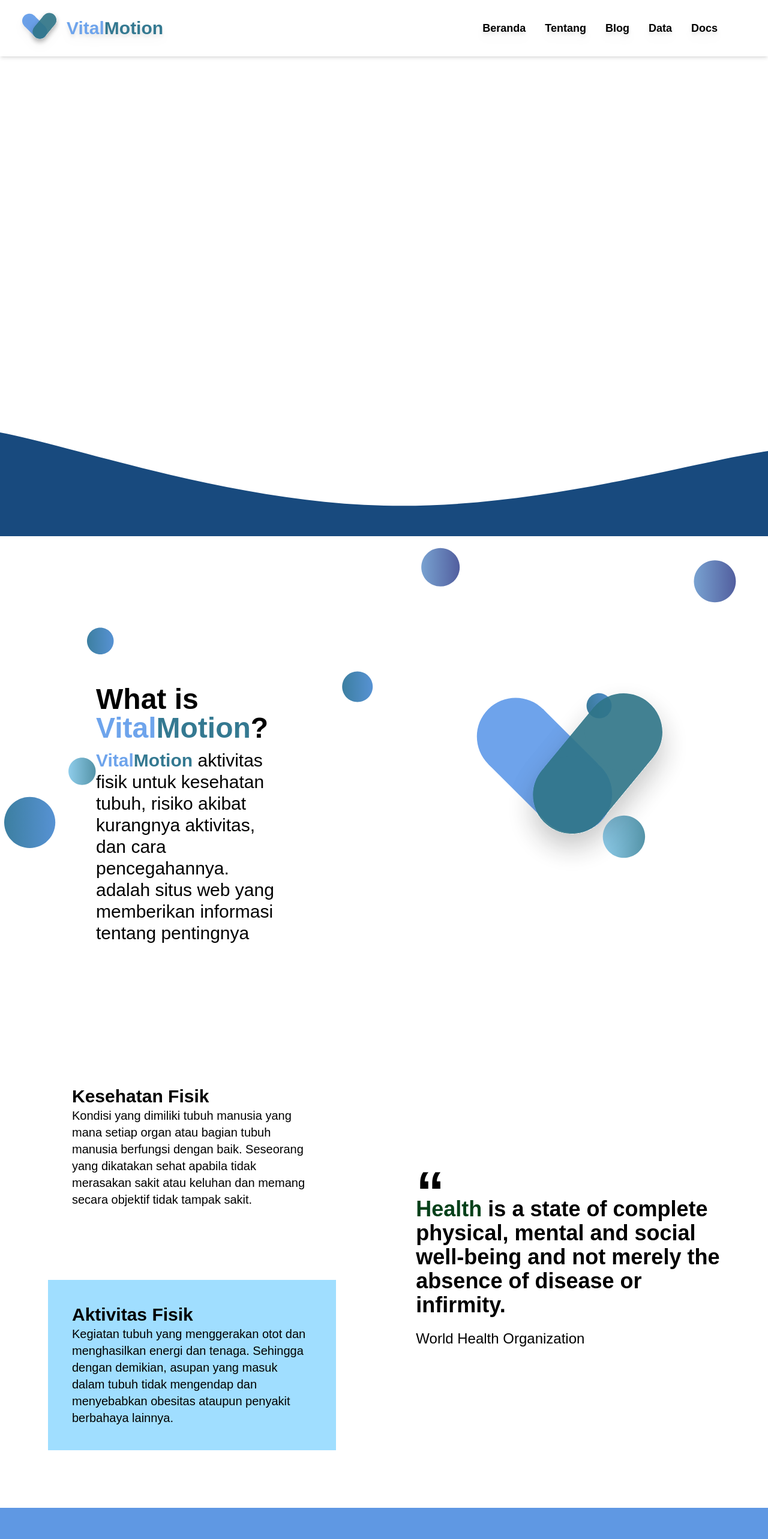
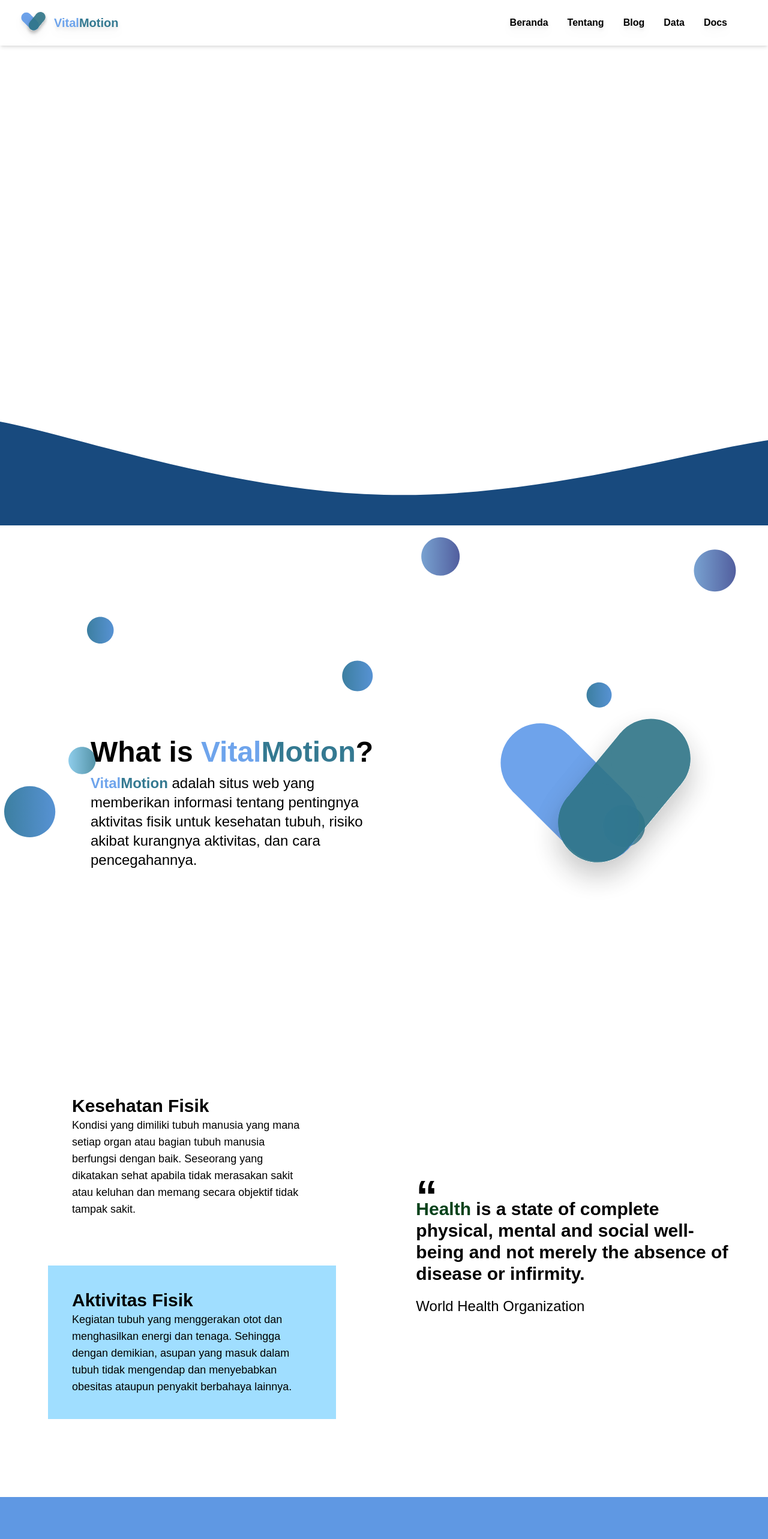
Before and after one commit to mybezen/prj-sagas, a React (Vite) app: page / in a window 1280 px wide. Shown: the top 2566 px of the page at 60% size. Built offline with nearby package versions, Linux system fonts and the light colour scheme.

Commit message:
Fix desktop view.

```diff
--- a/src/components/Navbar.jsx
+++ b/src/components/Navbar.jsx
@@ -1,31 +1,31 @@
-import React from "react";
+import React from 'react';
 import {
   Navbar,
   MobileNav,
   Typography,
   IconButton,
-} from "@material-tailwind/react";
-import VitalIcon from '../assets/VitalMotion.svg'
+} from '@material-tailwind/react';
+import VitalIcon from '../assets/VitalMotion.svg';
 
 export function StickyNavbar() {
   const [openNav, setOpenNav] = React.useState(false);
 
   React.useEffect(() => {
     window.addEventListener(
-      "resize",
+      'resize',
       () => window.innerWidth >= 960 && setOpenNav(false)
     );
   }, []);
 
   const navList = (
-    <ul className="mt-2 mb-4 flex flex-col gap-2 lg:mb-0 lg:mt-0 lg:flex-row lg:items-center lg:gap-6 lg:px-8 ">
+    <ul className="mt-2 mb-4 flex flex-col gap-2 lg:mb-0 lg:mt-0 lg:flex-row lg:items-center lg:gap-6 lg:px-8">
       <Typography
         as="li"
         variant="small"
         color="black"
-        className="p-1 poppins-regular poppins-bold"
+        className="p-1 poppins-semibold"
       >
-        <a href="#" className="flex items-center text-lg drop-shadow-lg">
+        <a href="#" className="flex items-center text-base drop-shadow-lg">
           Beranda
         </a>
       </Typography>
@@ -33,9 +33,9 @@
         as="li"
         variant="small"
         color="black"
-        className="p-1 poppins-bold"
+        className="p-1 poppins-semibold"
       >
-        <a href="#" className="flex items-center text-lg drop-shadow-lg">
+        <a href="#" className="flex items-center text-base drop-shadow-lg">
           Tentang
         </a>
       </Typography>
@@ -43,9 +43,9 @@
         as="li"
         variant="small"
         color="black"
-        className="p-1 poppins-bold"
+        className="p-1 poppins-semibold"
       >
-        <a href="#" className="flex items-center text-lg drop-shadow-lg">
+        <a href="#" className="flex items-center text-base drop-shadow-lg">
           Blog
         </a>
       </Typography>
@@ -53,9 +53,9 @@
         as="li"
         variant="small"
         color="black"
-        className="p-1 poppins-bold"
+        className="p-1 poppins-semibold"
       >
-        <a href="#" className="flex items-center text-lg drop-shadow-lg">
+        <a href="#" className="flex items-center text-base drop--lg">
           Data
         </a>
       </Typography>
@@ -63,9 +63,9 @@
         as="li"
         variant="small"
         color="black"
-        className="p-1 poppins-bold"
+        className="p-1 poppins-semibold"
       >
-        <a href="#" className="flex items-center text-lg drop-shadow-lg">
+        <a href="#" className="flex items-center text-base drop-shadow-lg">
           Docs
         </a>
       </Typography>
@@ -75,17 +75,17 @@
   return (
     <Navbar className="border-none bg-transparent fixed lg:sticky top-0 z-10 h-max max-w-full rounded-none px-4 py-2 lg:px-8 lg:py-4">
       <div className="flex items-center justify-between">
-       <div className="flex items-center gap-2 ">
-        <img className="drop-shadow-lg" src={VitalIcon} alt="" />
-        <Typography className="mr-4 cursor-default py-1.5 poppins-bold text-3xl text-lune-blue drop-shadow-lg">
-          Vital<span className="text-gr-blue">Motion</span>
-        </Typography>
+        <div className="flex items-center gap-2 ">
+          <img className="drop-shadow-lg w-[50px]" src={VitalIcon} alt="" />
+          <Typography className="mr-4 cursor-default py-1.5 poppins-bold text-xl text-lune-blue drop-shadow-lg">
+            Vital<span className="text-gr-blue">Motion</span>
+          </Typography>
         </div>
         <div className="flex items-center gap-4">
-          <div className="mr-4 hidden lg:block">{navList}</div>
+          <div className="hidden lg:block">{navList}</div>
           <IconButton
             variant="text"
-            className="rounded-none p-4 ml-auto h-6 w-6 text-inherit hover:bg-transparent focus:bg-lune-blue active:bg-transparent  lg:hidden"
+            className="rounded-none p-4 ml-auto h-6 w-6 text-inherit hover:bg-transparent focus:bg-lune-blue active:bg-transparent lg:hidden"
             ripple={false}
             onClick={() => setOpenNav(!openNav)}
           >
--- a/src/sections/Introduction.jsx
+++ b/src/sections/Introduction.jsx
@@ -22,19 +22,19 @@
       id="introduction"
     >
       <div className="lg:w-1/2 flex flex-col justify-center items-center">
-        <div className="w-9/12 bg-[#A0DEFF] lg:bg-white p-10 lg:mb-20 mb-10">
-          <h2 className="lg:text-3xl text-2xl poppins-bold">Kesehatan Fisik</h2>
-          <p className="lg:text-xl text-lg">{kesehatanFisik}</p>
+        <div className="w-9/12 bg-[#A0DEFF] lg:bg-white p-10 mb-10">
+          <h2 className="lg:text-3xl poppins-bold">Kesehatan Fisik</h2>
+          <p className="text-lg">{kesehatanFisik}</p>
         </div>
         <div className=" bg-lime-gr lg:bg-[#A0DEFF] w-9/12 p-10">
-          <h2 className="lg:text-3xl text-2xl poppins-bold">Aktivitas Fisik</h2>
-          <p className="lg:text-xl text-lg">{aktivitasFisik}</p>
+          <h2 className="lg:text-3xl poppins-bold">Aktivitas Fisik</h2>
+          <p className="text-lg">{aktivitasFisik}</p>
         </div>
       </div>
       <div className="lg:w-1/2 flex justify-center items-center lg:mb-0 mb-14">
         <div className="poppins-bold w-10/12">
-          <span className="block lg:text-8xl text-6xl">“</span>
-          <p className="lg:text-4xl text-3xl lg:-mt-10 -mt-8 lg:mb-5 mb-2">
+          <span className="block lg:text-7xl text-4xl">“</span>
+          <p className="lg:text-3xl text-3xl lg:-mt-8 lg:mb-5 mb-2">
             <span className="text-dark-gr">Health</span> is a state of complete
             physical, mental and social well-being and not merely the absence of
             disease or infirmity.
--- a/src/sections/TextBlock.jsx
+++ b/src/sections/TextBlock.jsx
@@ -1,8 +1,8 @@
 import AOS from 'aos';
 import { useEffect } from 'react';
 import 'aos/dist/aos.css';
-import VitalIcon from '../assets/VitalMotion.svg'
-import MoonIcon from '../assets/MoonIntroduction.svg'
+import VitalIcon from '../assets/VitalMotion.svg';
+import MoonIcon from '../assets/MoonIntroduction.svg';
 
 function TextBlock() {
   useEffect(() => {
@@ -21,33 +21,34 @@
       data-aos-duration="700"
       data-aos-easing="ease-in-sine"
     >
-      <img className="absolute -z-10 w-full" src={MoonIcon} alt="" />
-      <div className="lg:w-1/2 flex justify-center items-center pb-24 lg:pb-0 p-32">
-        <div className="lg:w-10/12 w-11/12">
-          <h1 className="lg:text-5xl text-3xl poppins-bold mb-3 text-black">
+      <img
+        className="absolute -z-10 lg:w-full none lg:block"
+        src={MoonIcon}
+        alt=""
+      />
+      <div className="lg:w-2/3 flex justify-center items-center pb-24 lg:pb-0 p-32">
+        <div className="w-11/12">
+          <h1 className="lg:text-5xl text-2xl poppins-bold mb-3 text-black">
             What is{' '}
             <span className="text-lune-blue">
               Vital<span className="text-gr-blue">Motion</span>
             </span>
             ?
           </h1>
-          <p className="poppins-regular lg:text-3xl text-xl">
+          <p className="poppins-regular lg:text-2xl text-xl">
             <span className="text-lune-blue poppins-bold">
               Vital<span className="text-gr-blue poppins-bold">Motion </span>
             </span>
-            <span className='text-black'>
-            aktivitas fisik untuk kesehatan tubuh, risiko akibat kurangnya
-            aktivitas, dan cara pencegahannya.
-              adalah situs web yang memberikan informasi tentang pentingnya </span>
+            <span className="text-black">
+              adalah situs web yang memberikan informasi tentang pentingnya
+              aktivitas fisik untuk kesehatan tubuh, risiko akibat kurangnya
+              aktivitas, dan cara pencegahannya.
+            </span>
           </p>
         </div>
       </div>
-      <div className="lg:w-1/2  flex justify-center items-center lg:pb-0 pb-24 pt-32 lg:pt-0">
-        <img
-          src={VitalIcon}
-          alt=""
-          className="w-96 h-96"
-        />
+      <div className="lg:w-1/3 flex justify-center items-center lg:-mb-32 lg:mr-20">
+        <img src={VitalIcon} alt="" className="lg:w-[500px]" />
       </div>
     </div>
   );
```
